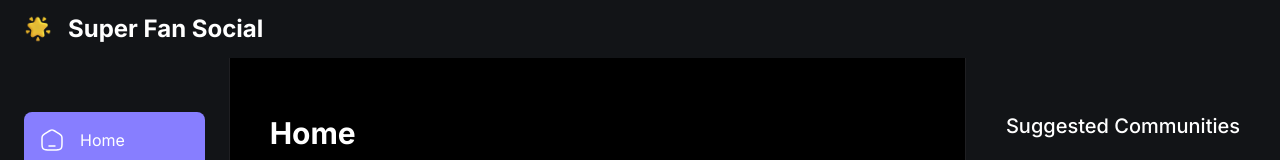
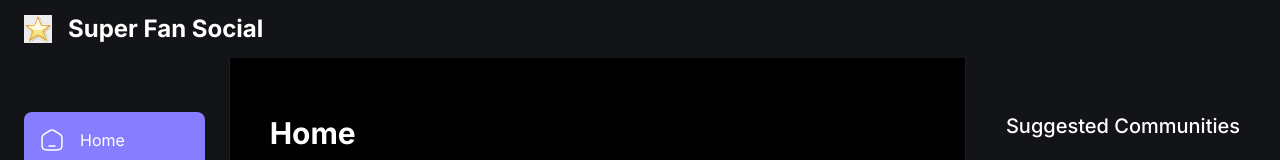
Before and after one commit to lstiles1/superfan-social, a Next.js app: page / in a window 1280 px wide. Shown: the top 160 px of the page. Built offline with nearby package versions, Linux system fonts and the light colour scheme; no server answers; the database is empty.

Commit message:
new logo

```diff
--- a/components/shared/Topbar.tsx
+++ b/components/shared/Topbar.tsx
@@ -8,7 +8,7 @@ function Topbar() {
     return (
         <nav className="topbar">
             <Link href="/" className='flex items-center gap-4'>
-                <Image src="/assets/star.png" alt="logo" width={28} height={28} />
+                <Image src="/assets/stars.jpg" alt="logo" width={28} height={28} />
                 <p className='text-heading3-bold text-light-1 max-xs:hidden'>Super Fan Social</p>
             </Link>
 
```
Also changed, not shown: public/assets/stars.jpg (added).
